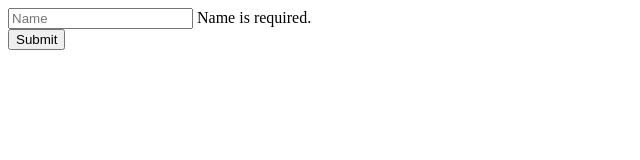
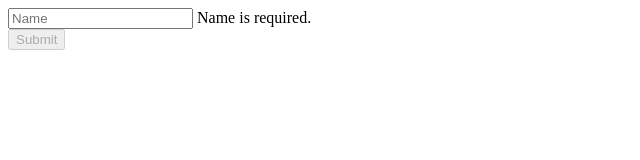
Before and after one commit to Karvel/angular-reactive-form-reusable-controls, an Angular app: page /home in a window 1280 px wide. Shown: the top 160 px of the page, without its empty margins (0-640 px from the left). Built offline with nearby package versions, Linux system fonts and the light colour scheme.

Commit message:
feat(home): disable form submit on invalid state

```diff
--- a/src/app/features/home/home.component.html
+++ b/src/app/features/home/home.component.html
@@ -7,6 +7,7 @@
 	<button
 		type="submit"
 		(click)="submitForm()"
+		[disabled]="!tutorialForm.valid"
 	>
 		Submit
 	</button>
```
